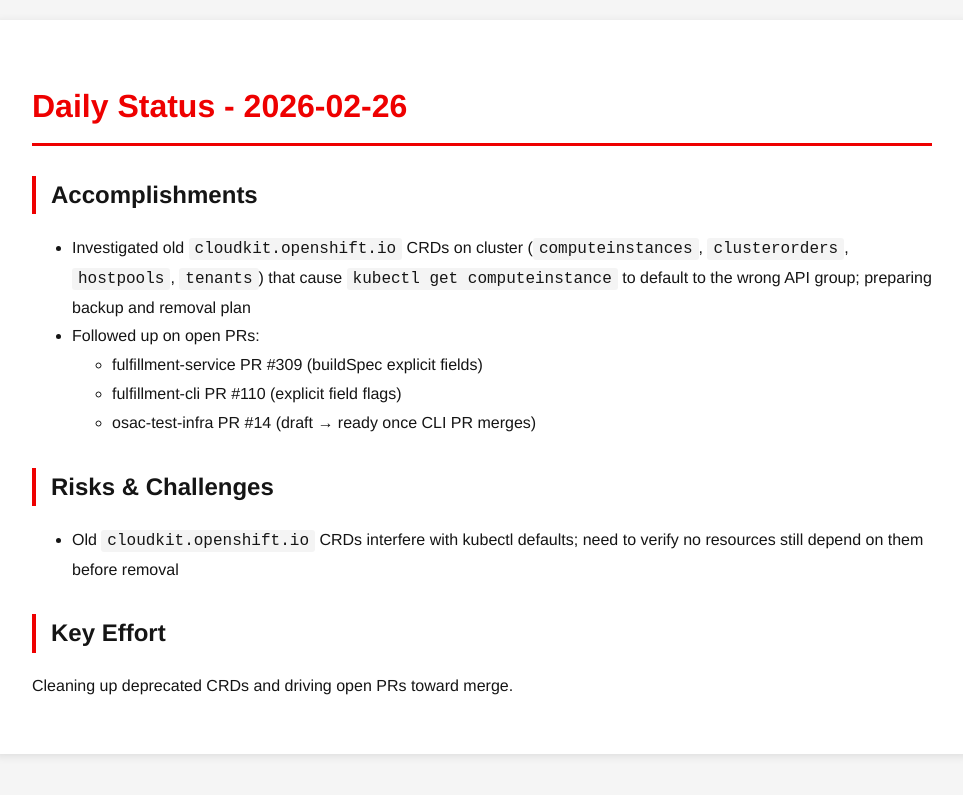
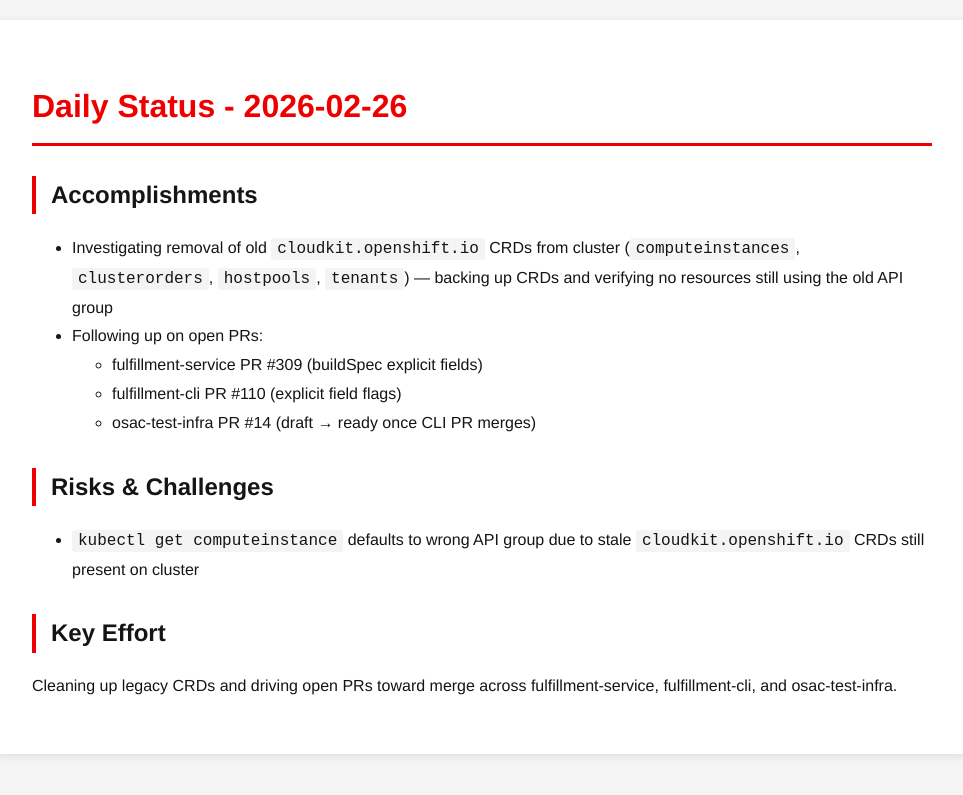
Before and after one commit to tzvatot/daily-status, a Jekyll site: the page built from 2026-02-26.md, in a window 1280 px wide. Shown: the top 795 px of the page, without its empty margins (158-1121 px from the left). Built offline with Jekyll 4.4.1, drawn with Linux system fonts in a browser that asks for light colours.

Commit message:
Daily status update - 2026-02-26

```diff
--- a/2026-02-26.md
+++ b/2026-02-26.md
@@ -8,16 +8,16 @@
 
 ## Accomplishments
 
-- Investigated old `cloudkit.openshift.io` CRDs on cluster (`computeinstances`, `clusterorders`, `hostpools`, `tenants`) that cause `kubectl get computeinstance` to default to the wrong API group; preparing backup and removal plan
-- Followed up on open PRs:
+- Investigating removal of old `cloudkit.openshift.io` CRDs from cluster (`computeinstances`, `clusterorders`, `hostpools`, `tenants`) — backing up CRDs and verifying no resources still using the old API group
+- Following up on open PRs:
   - fulfillment-service PR #309 (buildSpec explicit fields)
   - fulfillment-cli PR #110 (explicit field flags)
   - osac-test-infra PR #14 (draft → ready once CLI PR merges)
 
 ## Risks & Challenges
 
-- Old `cloudkit.openshift.io` CRDs interfere with kubectl defaults; need to verify no resources still depend on them before removal
+- `kubectl get computeinstance` defaults to wrong API group due to stale `cloudkit.openshift.io` CRDs still present on cluster
 
 ## Key Effort
 
-Cleaning up deprecated CRDs and driving open PRs toward merge.
+Cleaning up legacy CRDs and driving open PRs toward merge across fulfillment-service, fulfillment-cli, and osac-test-infra.
```
